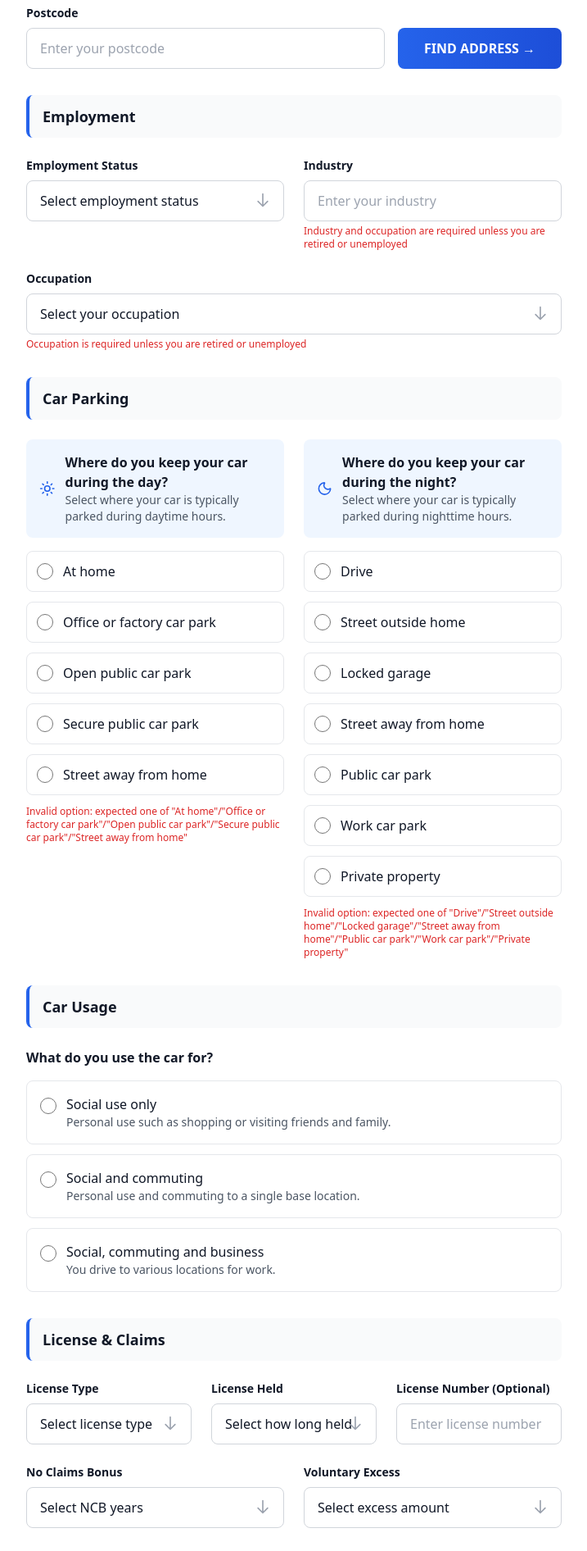
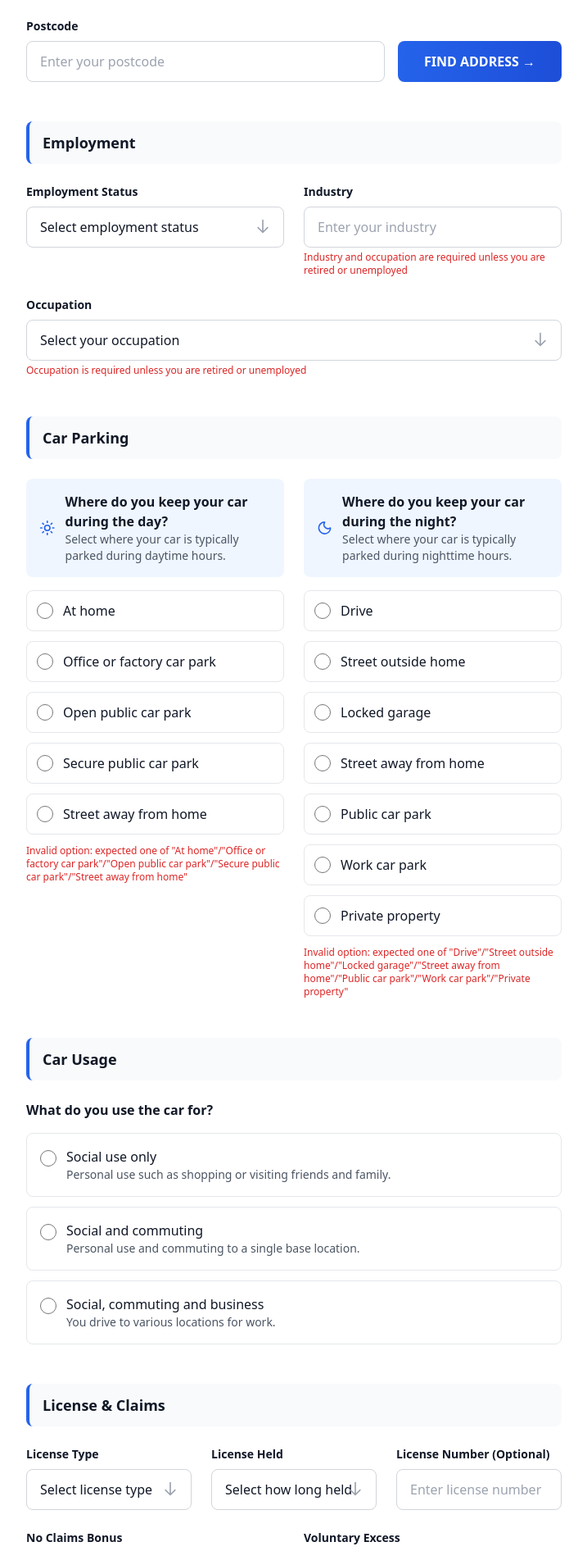
Before and after one commit to cox31555-code/form1, a React (Vite) app: page /personal-details in a window 1280 px wide. Shown: the part 697-2589 px from the top of the page at 82% size, without its empty margins (281-998 px from the left). Built offline with nearby package versions, Linux system fonts and the light colour scheme.

Commit message:
Increase spacing between sections
cgen-8186043c457a4643968c5239ad007589

```diff
--- a/client/pages/PersonalDetailsForm.tsx
+++ b/client/pages/PersonalDetailsForm.tsx
@@ -73,7 +73,7 @@ export default function PersonalDetailsForm() {
           </div>
 
           {/* Your Details Section */}
-          <div className="mb-8">
+          <div className="mb-12">
             <div className="mb-6 px-4 py-3 bg-gray-50 rounded-lg border-l-4 border-blue-600">
               <h2 className="text-lg font-bold text-gray-900">Your Details</h2>
             </div>
@@ -170,7 +170,7 @@ export default function PersonalDetailsForm() {
           </div>
 
           {/* Address Section */}
-          <div className="mb-8">
+          <div className="mb-12">
             <div className="mb-6 px-4 py-3 bg-gray-50 rounded-lg border-l-4 border-blue-600">
               <h2 className="text-lg font-bold text-gray-900">Address</h2>
             </div>
@@ -197,7 +197,7 @@ export default function PersonalDetailsForm() {
           </div>
 
           {/* Employment Section */}
-          <div className="mb-8">
+          <div className="mb-12">
             <div className="mb-6 px-4 py-3 bg-gray-50 rounded-lg border-l-4 border-blue-600">
               <h2 className="text-lg font-bold text-gray-900">Employment</h2>
             </div>
@@ -274,7 +274,7 @@ export default function PersonalDetailsForm() {
           </div>
 
           {/* Car Parking Section */}
-          <div className="mb-8">
+          <div className="mb-12">
             <div className="mb-6 px-4 py-3 bg-gray-50 rounded-lg border-l-4 border-blue-600">
               <h2 className="text-lg font-bold text-gray-900">Car Parking</h2>
             </div>
@@ -355,7 +355,7 @@ export default function PersonalDetailsForm() {
           </div>
 
           {/* Car Usage Section */}
-          <div className="mb-8">
+          <div className="mb-12">
             <div className="mb-6 px-4 py-3 bg-gray-50 rounded-lg border-l-4 border-blue-600">
               <h2 className="text-lg font-bold text-gray-900">Car Usage</h2>
             </div>
@@ -388,7 +388,7 @@ export default function PersonalDetailsForm() {
           </div>
 
           {/* License & Claims Section */}
-          <div className="mb-8">
+          <div className="mb-12">
             <div className="mb-6 px-4 py-3 bg-gray-50 rounded-lg border-l-4 border-blue-600">
               <h2 className="text-lg font-bold text-gray-900">License & Claims</h2>
             </div>
@@ -507,7 +507,7 @@ export default function PersonalDetailsForm() {
           </div>
 
           {/* Declarations Section */}
-          <div className="mb-8">
+          <div className="mb-12">
             <div className="mb-6 px-4 py-3 bg-gray-50 rounded-lg border-l-4 border-blue-600">
               <h2 className="text-lg font-bold text-gray-900">Declarations</h2>
             </div>
```
